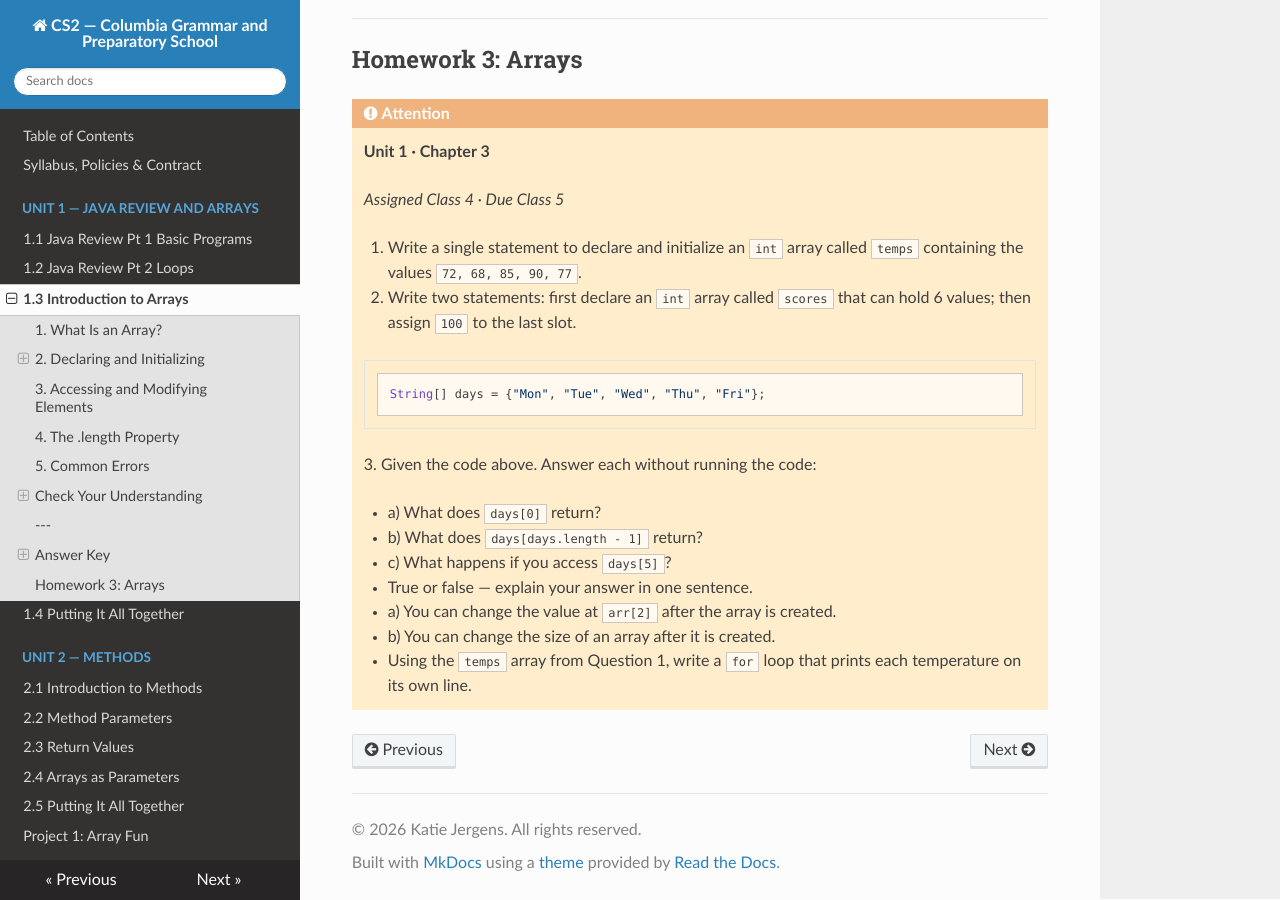
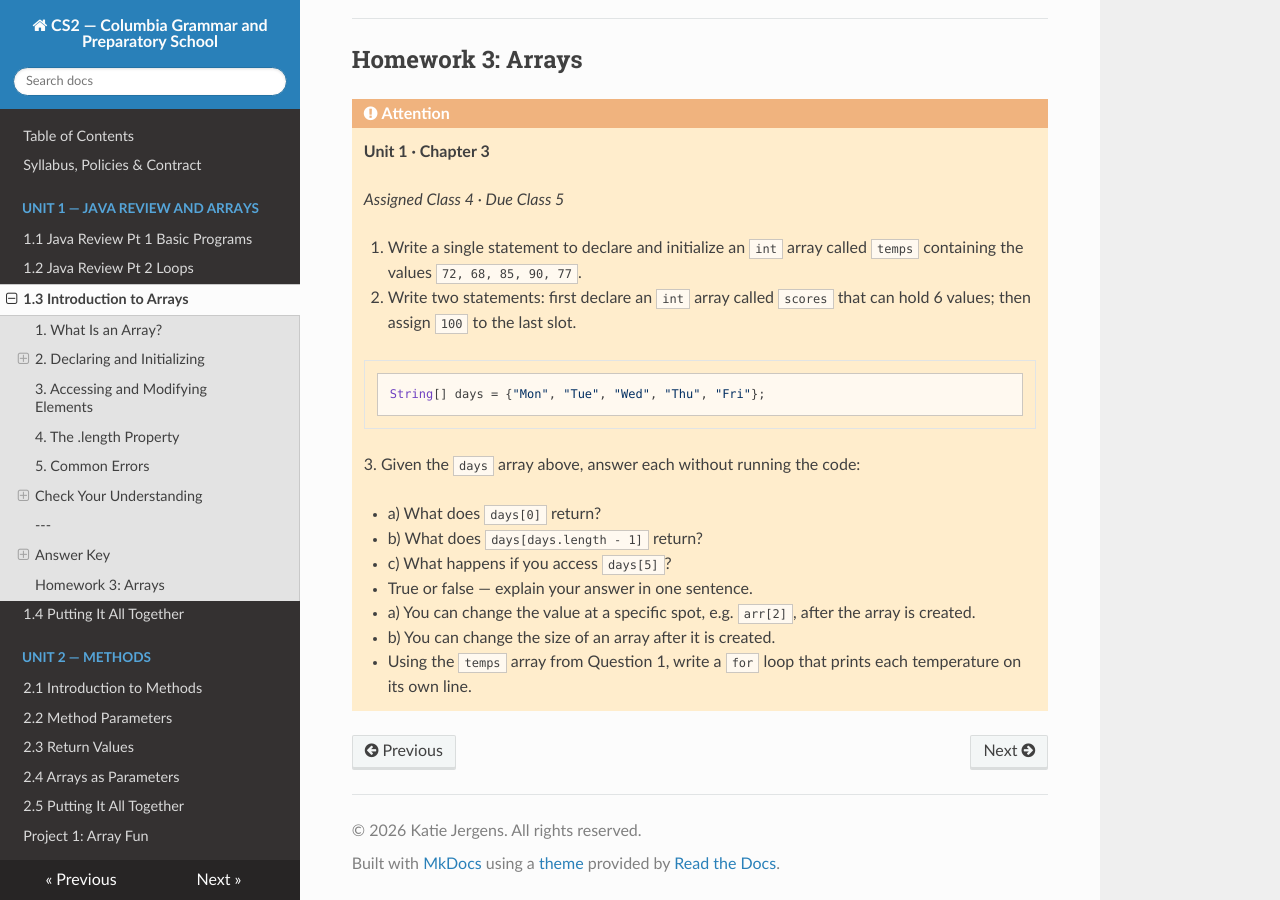
Before and after one commit to kjergens/cs2-site, an MkDocs documentation site: the page built from docs/unit1/notes_03_arrays.md, in a window 1280 px wide and 900 px high, scrolled down 4466 px. Built offline with MkDocs 1.6.1, drawn with Linux system fonts in a browser that asks for light colours; nearby versions of some CDN libraries.

Commit message:
HW formating
Clarified questions related to the 'days' array and improved wording for array manipulation statements.

````diff
--- a/docs/unit1/notes_03_arrays.md
+++ b/docs/unit1/notes_03_arrays.md
@@ -196,15 +196,17 @@ That's all traversal is at its core: a `for` loop whose index runs from `0` to `
     ```java
     String[] days = {"Mon", "Tue", "Wed", "Thu", "Fri"};
     ```
-    3. Given the code above. Answer each without running the code:
+    3. Given the `days` array above, answer each without running the code:
 
        - a) What does `days[0]` return?
        - b) What does `days[days.length - 1]` return?
        - c) What happens if you access `days[5]`?
 
+
     4. True or false — explain your answer in one sentence.
 
-       - a) You can change the value at `arr[2]` after the array is created.
+       - a) You can change the value at a specific spot, e.g. `arr[2]`, after the array is created.
        - b) You can change the size of an array after it is created.
 
+
     5. Using the `temps` array from Question 1, write a `for` loop that prints each temperature on its own line.
````
